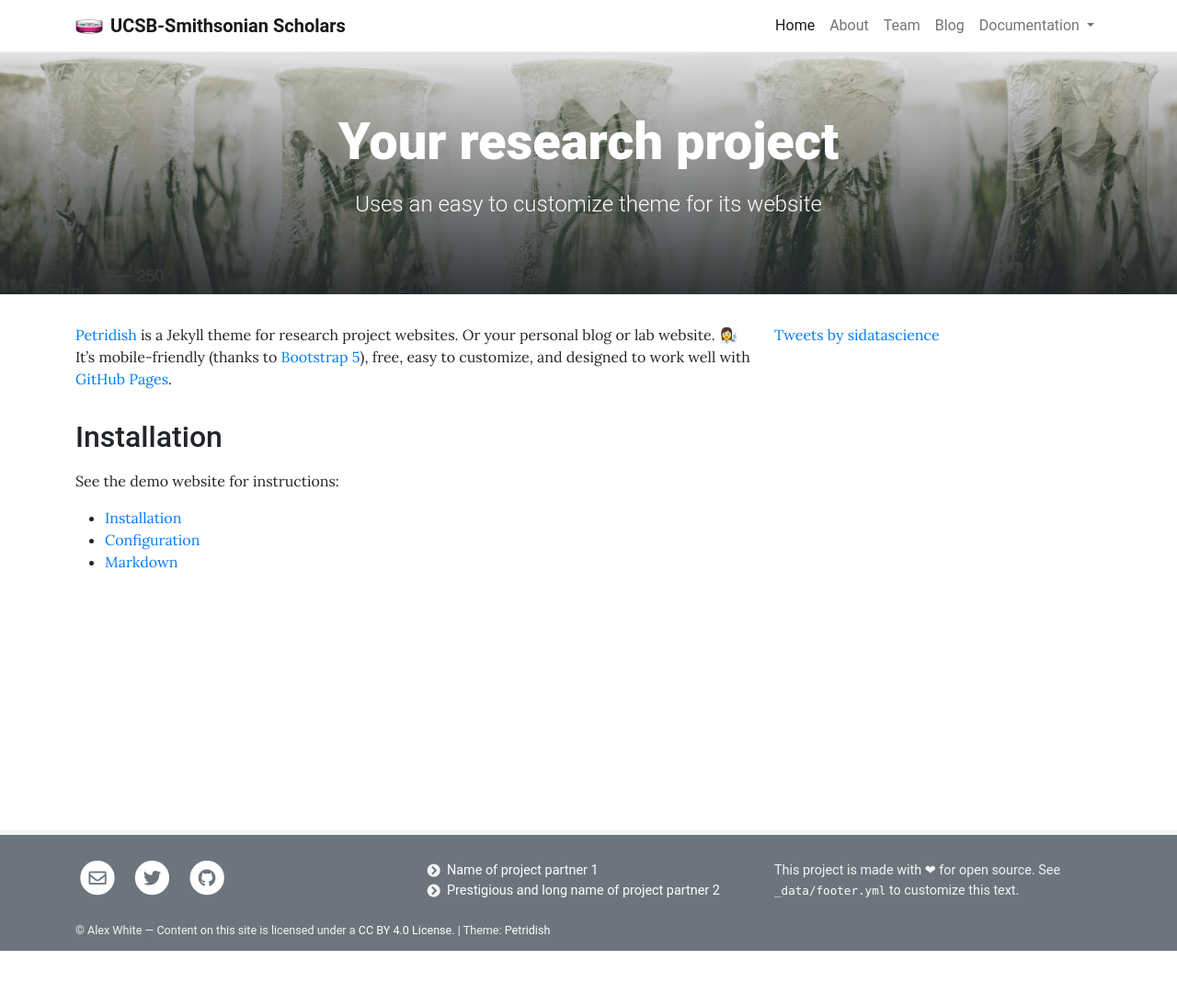
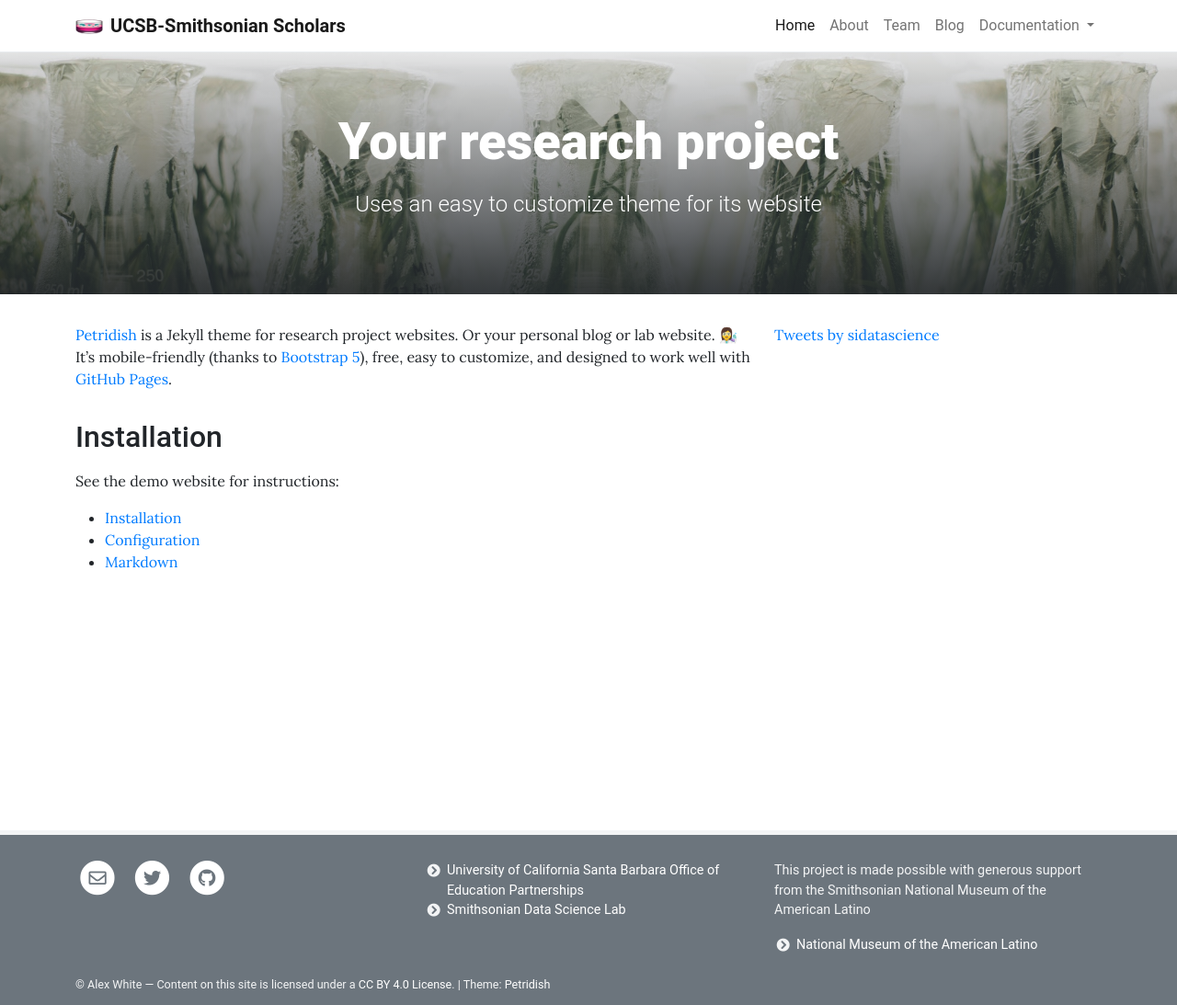
Before and after one commit to sidatasciencelab/UCSB-SI-skunks, a Jekyll site: the page built from pages/home.md, in a window 1280 px wide. Shown: the whole page at 92% size. Built offline with Jekyll 4.4.1, drawn with Linux system fonts in a browser that asks for light colours; comment, search, counter and statistics services are not loaded; before the commit the page ends 1034 px from its top, so only the background shows below that.

Commit message:
Update footer.yml

```diff
--- a/_data/footer.yml
+++ b/_data/footer.yml
@@ -5,18 +5,19 @@
 columns:
   - description:
     links:
-    - text: Name of project partner 1
-      href: http://example.com
+    - text: University of California Santa Barbara Office of Education Partnerships
+      href: https://oep.ucsb.edu/
       new_window: true
-    - text: Prestigious and long name of project partner 2
-      href: http://example.com
+    - text: Smithsonian Data Science Lab
+      href: https://datascience.si.edu/
       new_window: true
 
   - description: > # E.g. funding acknowledgement. Can be Markdown
-      This project is made with ❤ for open source.
-      See [`_data/footer.yml`](https://raw.githubusercontent.com/peterdesmet/petridish/master/_data/footer.yml)
-      to customize this text.
+      This project is made possible with generous support from the Smithsonian National Museum of the American Latino
     links:
+    - text: National Museum of the American Latino
+      href: https://latino.si.edu/
+      new_window: true
 
 # Small print license statement to add at the bottom of the footer. Can be Markdown
 # Will be prefixed by "© {{ site.author }}" if defined in _config.yml
```
